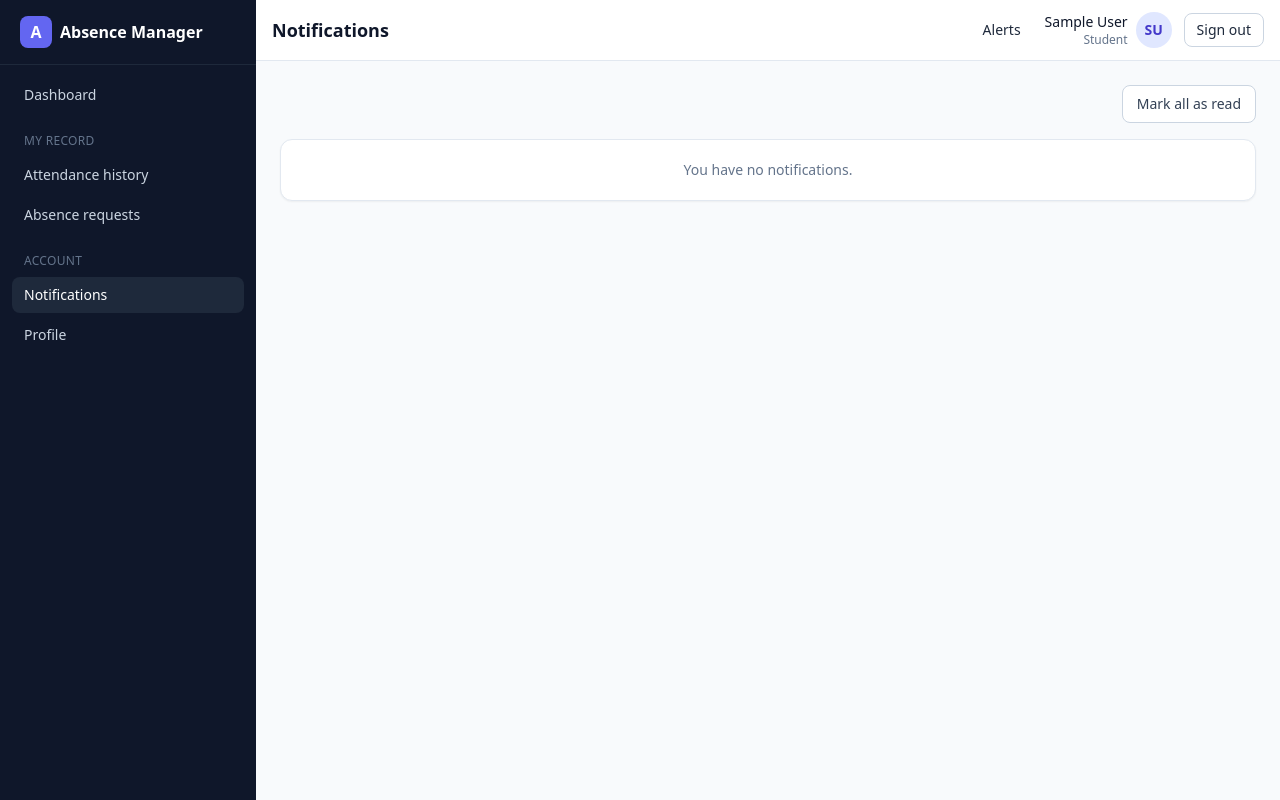
After one commit to sakpalanuj4-commits/absence-management, a Django app: page /accounts/notifications/ in a window 1280 px wide. The commit adds this page. Run offline with Django 5.2, Linux system fonts and the light colour scheme; the visitor is signed in with stand-in values (Sample User, id 1).

Commit message:
Add the notification centre and unread badge

```diff
--- a/accounts/urls.py
+++ b/accounts/urls.py
@@ -27,6 +27,9 @@ urlpatterns = [
         views.PasswordResetCompleteView.as_view(),
         name="password_reset_complete",
     ),
+    path("notifications/", views.notification_list, name="notifications"),
+    path("notifications/<int:pk>/read/", views.notification_read, name="notification_read"),
+    path("notifications/read-all/", views.notification_read_all, name="notification_read_all"),
     path("users/", views.user_list, name="user_list"),
     path("users/add/", views.user_create, name="user_create"),
     path("users/import/", views.user_import, name="user_import"),
--- a/accounts/views.py
+++ b/accounts/views.py
@@ -21,7 +21,7 @@ from .forms import (
     UserEditForm,
     UserForm,
 )
-from .models import Role, User
+from .models import Notification, Role, User
 from .permissions import admin_required
 
 
@@ -83,6 +83,32 @@ def profile(request):
         messages.success(request, "Profile updated.")
         return redirect("accounts:profile")
     return render(request, "accounts/profile.html", {"form": form})
+
+
+@login_required
+def notification_list(request):
+    notifications = Notification.objects.filter(recipient=request.user)
+    page = Paginator(notifications, 25).get_page(request.GET.get("page"))
+    return render(request, "accounts/notifications.html", {"page": page})
+
+
+@login_required
+@require_POST
+def notification_read(request, pk):
+    notification = get_object_or_404(Notification, pk=pk, recipient=request.user)
+    notification.is_read = True
+    notification.save(update_fields=["is_read"])
+    return redirect(notification.link or "accounts:notifications")
+
+
+@login_required
+@require_POST
+def notification_read_all(request):
+    Notification.objects.filter(recipient=request.user, is_read=False).update(
+        is_read=True
+    )
+    messages.success(request, "All notifications marked as read.")
+    return redirect("accounts:notifications")
 
 
 @admin_required
--- a/config/jinja2.py
+++ b/config/jinja2.py
@@ -6,6 +6,8 @@ from django.templatetags.static import static
 from django.urls import reverse
 from django.utils import timezone
 from jinja2 import Environment
+
+from accounts.services import unread_count
 
 
 def percent(value, places=1):
@@ -25,6 +27,7 @@ def environment(**options):
             "get_messages": django_messages.get_messages,
             "now": timezone.localtime,
             "today": timezone.localdate,
+            "unread_count": unread_count,
         }
     )
     env.filters["percent"] = percent
--- /dev/null
+++ b/templates/accounts/notifications.html
@@ -0,0 +1,42 @@
+{% extends "base.html" %}
+{% from "components/macros.html" import pagination, empty_state %}
+{% set page_id = 'notifications' %}
+{% block title %}Notifications{% endblock %}
+{% block heading %}Notifications{% endblock %}
+
+{% block content %}
+<div class="mb-4 flex justify-end">
+  <form method="post" action="{{ url('accounts:notification_read_all') }}">
+    {{ csrf_input }}
+    <button class="btn-secondary">Mark all as read</button>
+  </form>
+</div>
+
+{% if page.object_list %}
+  <div class="card divide-y divide-slate-100">
+    {% for item in page.object_list %}
+      <div class="flex items-start gap-3 p-4 {{ 'bg-indigo-50/40' if not item.is_read }}">
+        <span class="mt-1.5 h-2 w-2 shrink-0 rounded-full {{ 'bg-indigo-500' if not item.is_read else 'bg-slate-300' }}"></span>
+        <div class="min-w-0 flex-1">
+          <p class="text-sm text-slate-800">{{ item.message }}</p>
+          <p class="mt-0.5 text-xs text-slate-500">{{ item.created_at.strftime('%d %b %Y, %H:%M') }}</p>
+        </div>
+        {% if item.link %}
+          <form method="post" action="{{ url('accounts:notification_read', kwargs={'pk': item.pk}) }}">
+            {{ csrf_input }}
+            <button class="btn-secondary text-xs">Open</button>
+          </form>
+        {% elif not item.is_read %}
+          <form method="post" action="{{ url('accounts:notification_read', kwargs={'pk': item.pk}) }}">
+            {{ csrf_input }}
+            <button class="btn-secondary text-xs">Mark read</button>
+          </form>
+        {% endif %}
+      </div>
+    {% endfor %}
+  </div>
+  {{ pagination(page, request) }}
+{% else %}
+  {{ empty_state('You have no notifications.') }}
+{% endif %}
+{% endblock %}
--- a/templates/base.html
+++ b/templates/base.html
@@ -51,6 +51,8 @@
       {% endif %}
 
       <p class="px-3 pt-4 pb-1 text-xs uppercase tracking-wide text-slate-500">Account</p>
+      <a href="{{ url('accounts:notifications') }}"
+         class="{{ active_nav if page_id == 'notifications' else nav }}">Notifications</a>
       <a href="{{ url('accounts:profile') }}"
          class="{{ active_nav if page_id == 'profile' else nav }}">Profile</a>
     </nav>
@@ -60,6 +62,14 @@
     <header class="sticky top-0 z-10 flex items-center gap-3 border-b border-slate-200 bg-white px-4 py-3">
       <label for="nav-toggle" class="lg:hidden cursor-pointer rounded-lg border border-slate-300 px-3 py-1.5 text-sm">Menu</label>
       <h1 class="flex-1 truncate text-lg font-semibold text-slate-900">{% block heading %}{% endblock %}</h1>
+
+      <a href="{{ url('accounts:notifications') }}" class="relative rounded-lg px-3 py-1.5 text-sm hover:bg-slate-100">
+        Alerts
+        {% set unread = unread_count(request.user) %}
+        {% if unread %}
+          <span class="absolute -right-1 -top-1 grid h-5 min-w-5 place-items-center rounded-full bg-rose-500 px-1 text-xs font-semibold text-white">{{ unread }}</span>
+        {% endif %}
+      </a>
 
       <div class="flex items-center gap-2">
         <span class="hidden sm:block text-right leading-tight">
```
